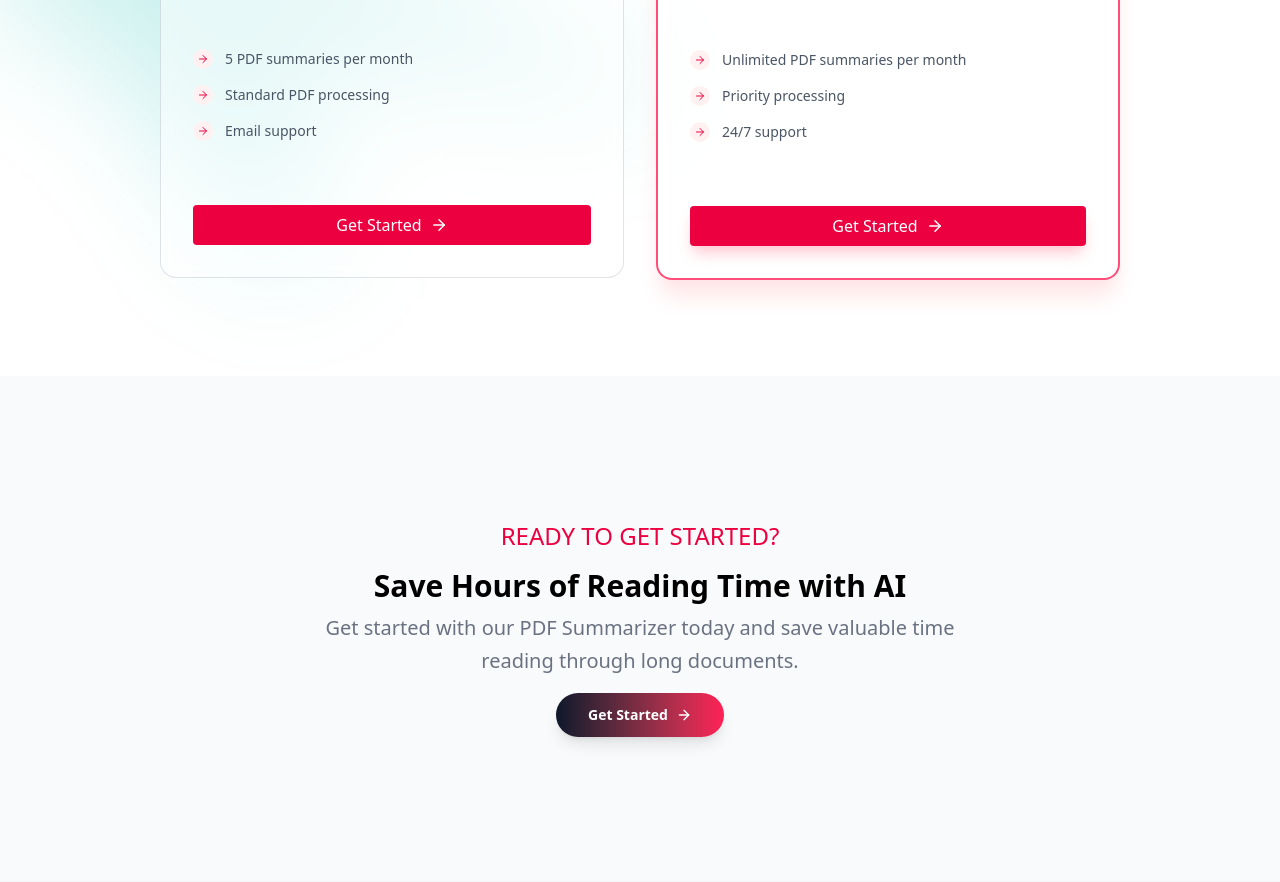
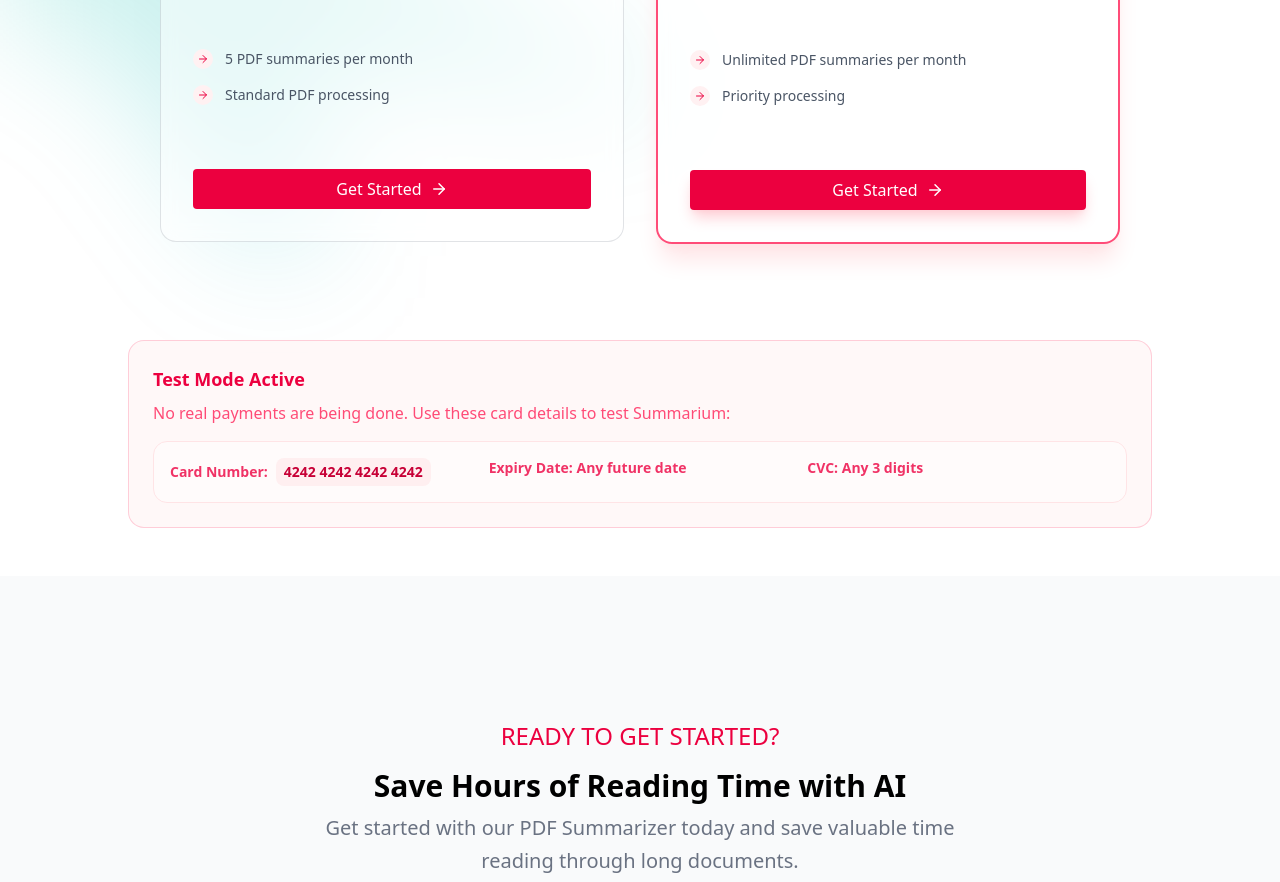
Before and after one commit to aditiisinha/pdf_summarizer, a Next.js app in the folder frontend/: page / in a window 1280 px wide. Shown: the part 2440-3322 px from the top of the page. Built offline with nearby package versions, Linux system fonts and the light colour scheme; no server answers.

Commit message:
UI Fixes in pricing section

```diff
--- a/frontend/app/layout.tsx
+++ b/frontend/app/layout.tsx
@@ -37,11 +37,11 @@ export default function RootLayout({
     <ClerkProvider publishableKey={clerkPublishableKey}>
       <html lang="en">
         <body
-          className={`font-sans ${fontSans.variable}  antialiased`}
+          className={`font-sans ${fontSans.variable} antialiased flex flex-col min-h-screen`}
           suppressHydrationWarning
         >
           <Header />
-          <main>{children}</main>
+          <main className="flex-grow">{children}</main>
           <Footer />
           <Toaster position="top-right" />
         </body>
--- a/frontend/components/common/upgrade-required.tsx
+++ b/frontend/components/common/upgrade-required.tsx
@@ -5,39 +5,24 @@ import { Sparkles } from "lucide-react";
 
 export default function UpgradeRequired() {
     return (
-        <div className="flex items-center justify-center min-h-[calc(100vh-200px)] p-4">
+        <div className="flex items-center justify-center py-12 p-4">
             <Card className="max-w-md w-full border-none shadow-2xl bg-white/80 backdrop-blur-sm overflow-hidden relative">
-                <div className="absolute top-0 left-0 w-full h-1.5 bg-gradient-to-r from-blue-500 via-purple-500 to-pink-500" />
+                <div className="absolute top-0 left-0 w-full h-1.5 bg-gradient-to-r from-rose-400 via-pink-500 to-rose-600" />
 
                 <CardHeader className="text-center pt-8 pb-4">
-                    <div className="mx-auto w-12 h-12 rounded-full bg-blue-50 flex items-center justify-center mb-4">
-                        <Sparkles className="w-6 h-6 text-blue-600" />
+                    <div className="mx-auto w-12 h-12 rounded-full bg-rose-50 flex items-center justify-center mb-4">
+                        <Sparkles className="w-6 h-6 text-rose-600" />
                     </div>
                     <CardTitle className="text-2xl font-bold text-gray-900">Upgrade Required</CardTitle>
                     <CardDescription className="text-gray-500 mt-2">
-                        You've discovered a premium feature! To continue using Summarium and explore all its capabilities, you'll need an active plan.
+                        You've discovered a premium feature! To continue using Summarium and for unlimited pdf summaries, you will need a pro plan.
                     </CardDescription>
                 </CardHeader>
 
-                <CardContent className="space-y-4 pb-4">
-                    <div className="rounded-lg bg-gray-50 p-4 space-y-3">
-                        <div className="flex items-center gap-3 text-sm text-gray-600">
-                            <div className="w-1.5 h-1.5 rounded-full bg-blue-500" />
-                            <span>Unlimited PDF summaries</span>
-                        </div>
-                        <div className="flex items-center gap-3 text-sm text-gray-600">
-                            <div className="w-1.5 h-1.5 rounded-full bg-blue-500" />
-                            <span>Priority processing for large files</span>
-                        </div>
-                        <div className="flex items-center gap-3 text-sm text-gray-600">
-                            <div className="w-1.5 h-1.5 rounded-full bg-blue-500" />
-                            <span>Advanced analysis & key insights</span>
-                        </div>
-                    </div>
-                </CardContent>
+
 
                 <CardFooter className="flex flex-col gap-3 pt-2 pb-8 px-6">
-                    <Button asChild className="w-full bg-blue-600 hover:bg-blue-700 text-white font-semibold py-6 transition-all duration-300 transform hover:scale-[1.02]">
+                    <Button asChild className="w-full bg-rose-600 hover:bg-rose-700 text-white font-semibold py-6 shadow-lg shadow-rose-200 hover:shadow-rose-300 transition-all duration-300 transform hover:scale-[1.02]">
                         <Link href="/pricing">View Plans & Upgrade</Link>
                     </Button>
                 </CardFooter>
--- a/frontend/components/home/pricing-section.tsx
+++ b/frontend/components/home/pricing-section.tsx
@@ -120,6 +120,7 @@ export default function PricingSection() {
                         </h2>
                     </div>
 
+
                     <div
                         className="relative flex justify-center flex-col md:flex-row items-center
                         md:items-stretch gap-8"
@@ -131,6 +132,38 @@ export default function PricingSection() {
                         ))}
                     </div>
                 </div>
+
+                <div className="mx-auto w-full max-w-5xl mb-12 p-6 border border-rose-500/20 bg-rose-50/50 backdrop-blur-sm rounded-2xl">
+                    <h3 className="text-rose-600 font-bold text-lg mb-2">Test Mode Active</h3>
+
+                    <p className="text-rose-500/80 mb-4 font-medium">
+                        No real payments are being done. Use these card details to test Summarium:
+                    </p>
+
+                    <div className="grid grid-cols-1 md:grid-cols-3 gap-4 text-left bg-white/40 p-4 rounded-xl border border-rose-100">
+                        <div className="space-y-1">
+                            <p className="text-sm text-rose-600/80 font-bold">
+                                Card Number:
+                                <span className="ml-2 inline-block text-rose-700 bg-rose-100/50 px-2 py-1 rounded-md font-mono text-sm whitespace-nowrap">
+                                    4242 4242 4242 4242
+                                </span>
+                            </p>
+                        </div>
+
+                        <div className="space-y-1">
+                            <p className="text-sm text-rose-600/80 font-bold">
+                                Expiry Date: Any future date
+                            </p>
+                        </div>
+
+                        <div className="space-y-1">
+                            <p className="text-sm text-rose-600/80 font-bold">
+                                CVC: Any 3 digits
+                            </p>
+                        </div>
+                    </div>
+                </div>
+
             </section>
         </BgGradient>
     );
--- a/frontend/utils/constants.ts
+++ b/frontend/utils/constants.ts
@@ -8,7 +8,6 @@ export const plans = [
         items: [
             "5 PDF summaries per month",
             "Standard PDF processing",
-            "Email support",
         ],
         id: "Basic",
         paymentLink: 'https://buy.stripe.com/test_6oUdR9gvH4GF94JcaRdEs00',
@@ -21,7 +20,6 @@ export const plans = [
         items: [
             "Unlimited PDF summaries per month",
             "Priority processing",
-            "24/7 support",
         ],
         id: "Pro",
         paymentLink: 'https://buy.stripe.com/test_cNicN5gvH4GF6WBgr7dEs01',
```
